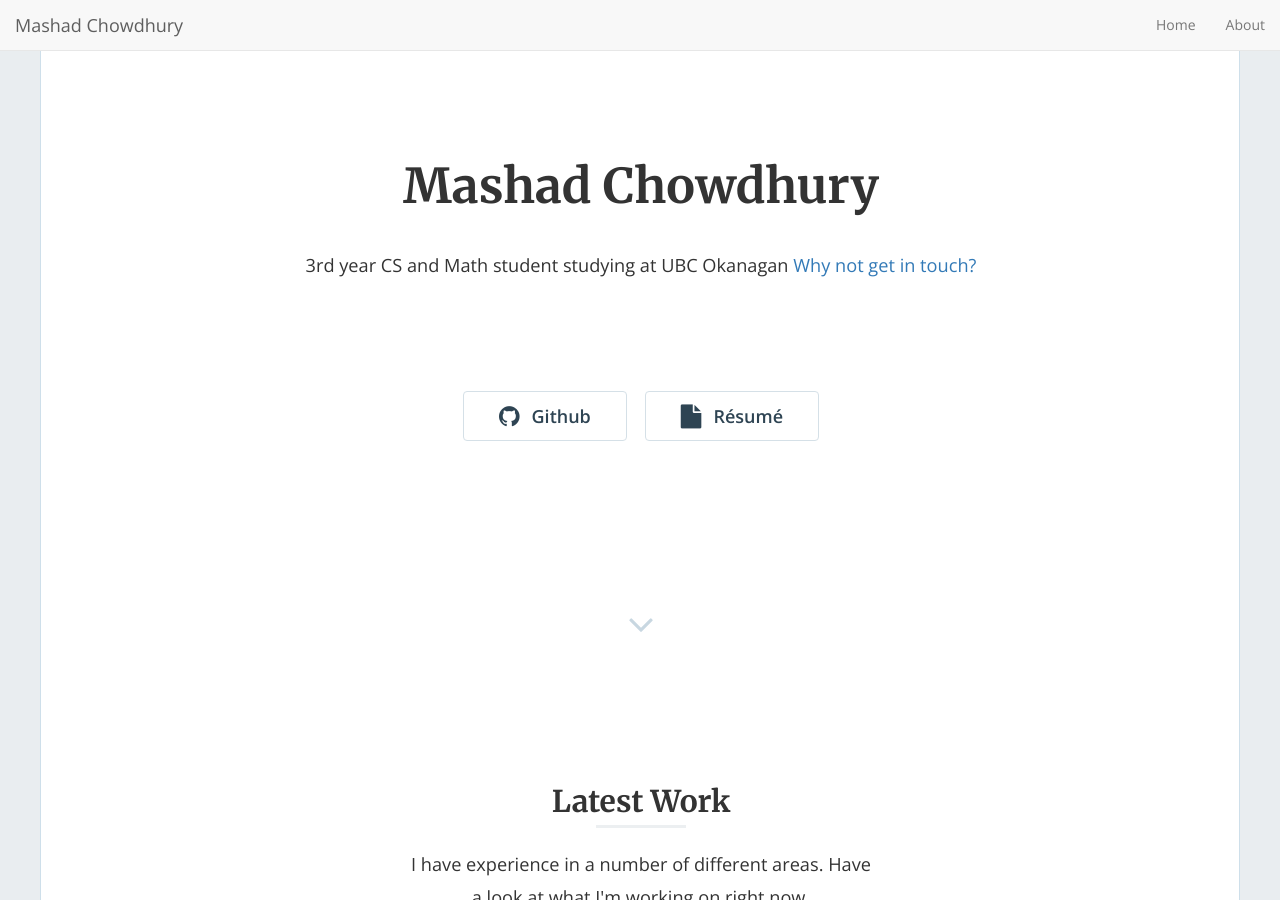
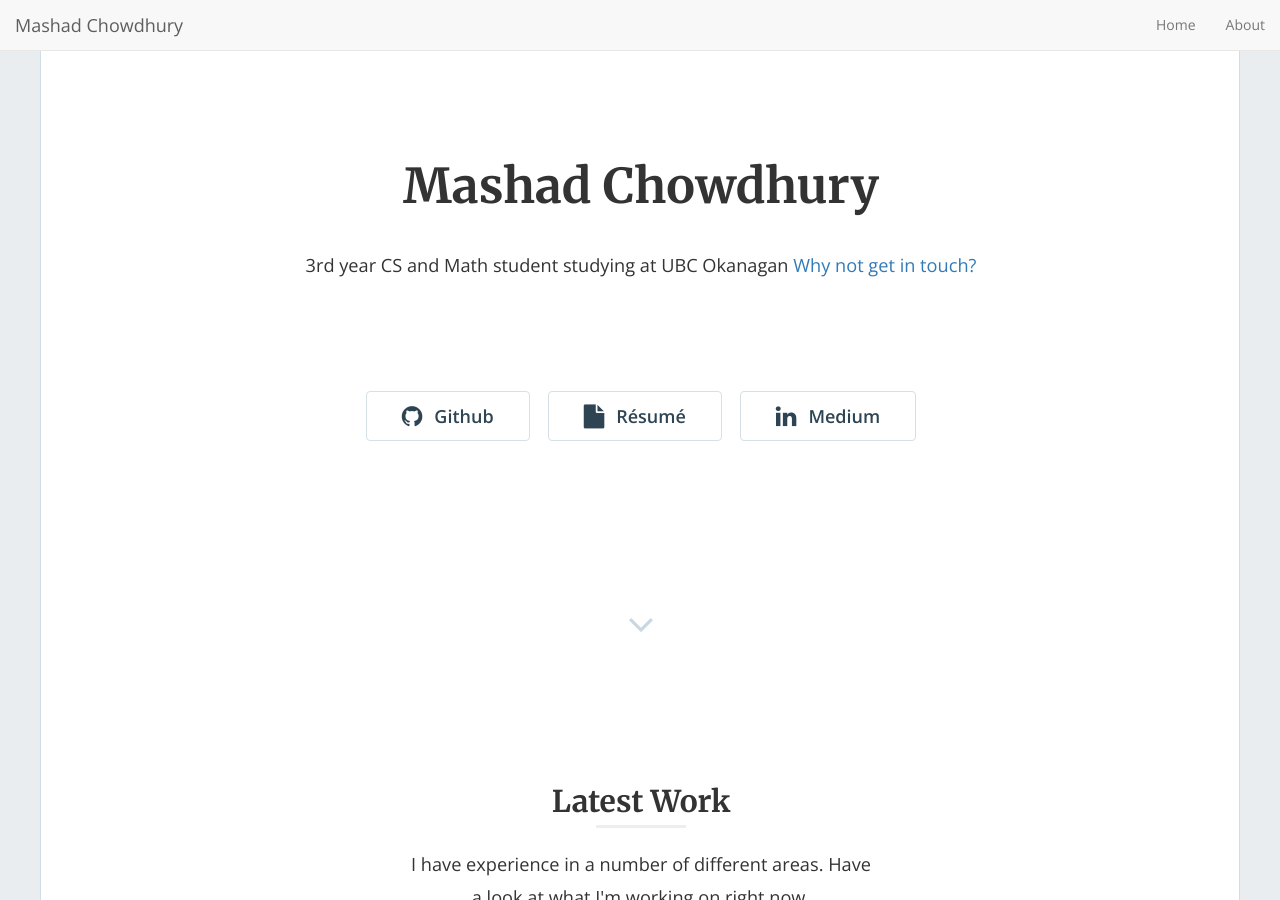
Before and after one commit to mashadchowdhury/mashadchowdhury.github.io, a Jekyll site: the page built from index.html, in a window 1280 px wide and 900 px high. Built offline with Jekyll 4.4.1, drawn with Linux system fonts in a browser that asks for light colours; nearby versions of some CDN libraries; the list of posts is cut into pages by our own code.

Commit message:
Update home-hero.html

```diff
--- a/_includes/home-hero.html
+++ b/_includes/home-hero.html
@@ -32,6 +32,9 @@
             {% if site.cv_url != '' %}
               <a href="{{ site.data.global.cv_url }}"><button class="btn btn-default btn-lg"><i class="fa fa-file fa-lg"></i>Résumé</button></a>
             {% endif %}
+            {% if site.data.global.linkedin != '' %}
+              <a href="https://{{ site.data.global.linkedin }}"><button class="btn btn-default btn-lg"><i class="fa fa-linkedin fa-lg"></i>Medium</button></a>
+            {% endif %}
 
           </div>
 
```
